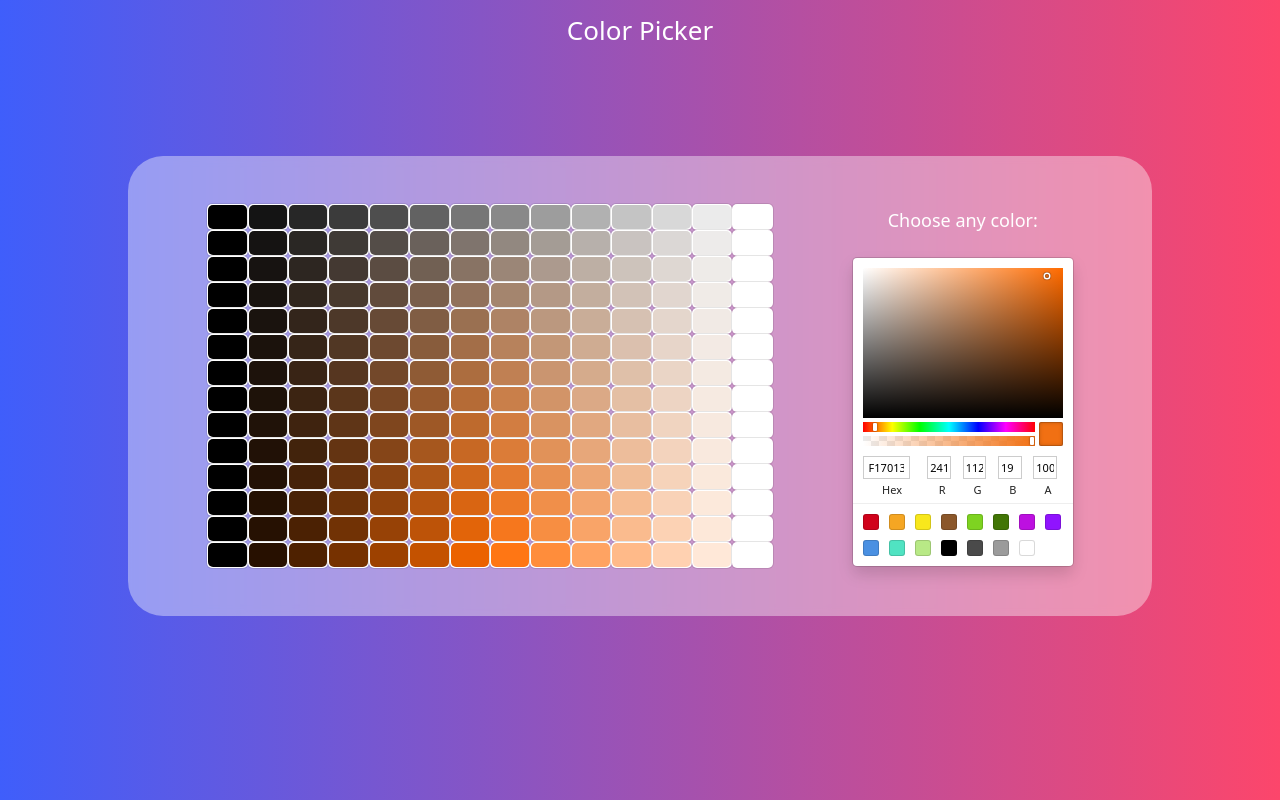
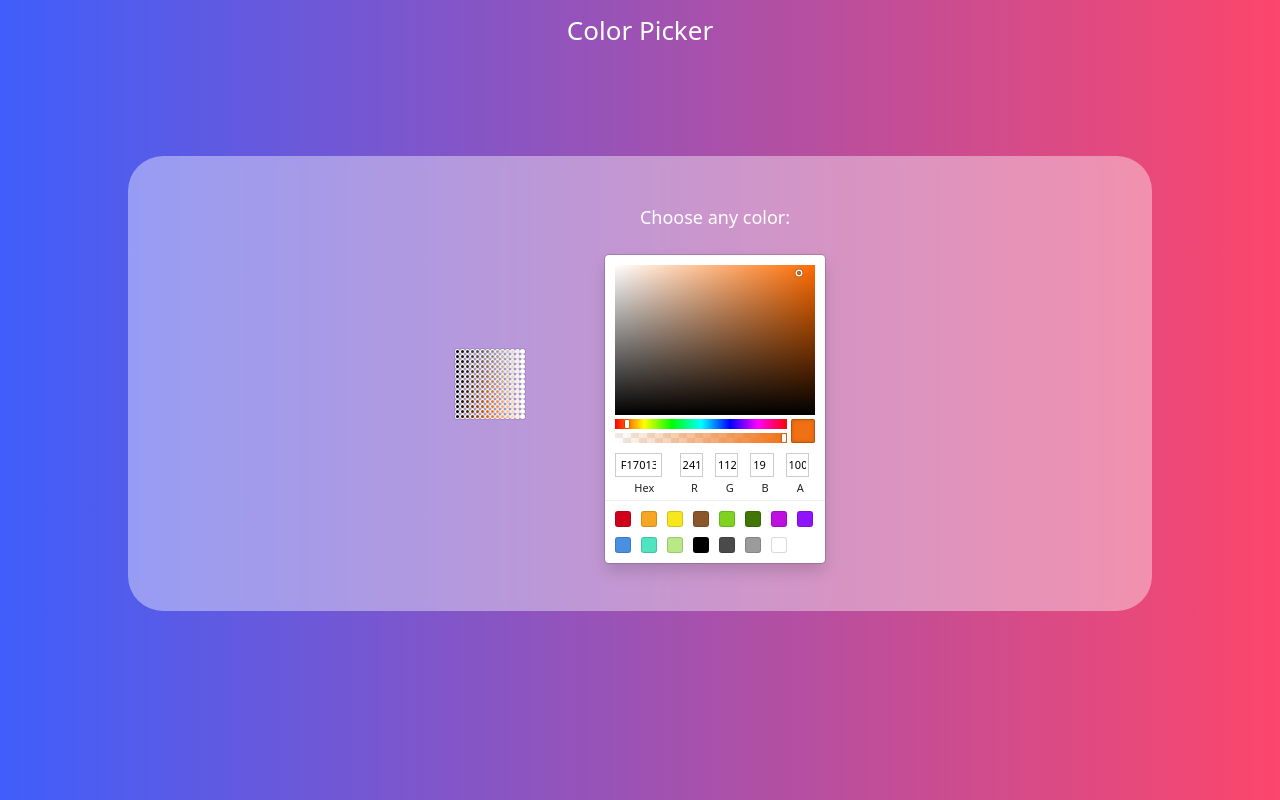
Before and after one commit to SscSPs/color, a React (Create React App) app: page / in a window 1280 px wide. Built offline with nearby package versions, Linux system fonts and the light colour scheme.

Commit message:
removing warning

```diff
--- a/src/ColorGrid.js
+++ b/src/ColorGrid.js
@@ -4,7 +4,7 @@ import './App.css';
 import { hsl } from 'color-convert';
 
 const ColorGrid = ({ hueValue, saturationCount, luminosityCount }) => {
-  const { outerWidth: width, outerHeight: height } = window;
+  // const { outerWidth: width, outerHeight: height } = window;
 
   const saturationFraction = 100 / (saturationCount - 2);
   const luminosityFraction = 100 / (luminosityCount - 2);
@@ -36,8 +36,8 @@ const ColorGrid = ({ hueValue, saturationCount, luminosityCount }) => {
                       const styles = reactCSS({
                         default: {
                           color: {
-                            width: `${oneColorWidth}vw`,
-                            height: `${oneColorHeight}vh`,
+                            width: `${oneColorWidth}px`,
+                            height: `${oneColorHeight}px`,
                             borderRadius: '5px',
                             background: `hsl(${hueLocal}, ${saturationLocal}%, ${luminosityLocal}%)`,
                             color: luminosityLocal > 50 ? "#000" : "#fff",
```
